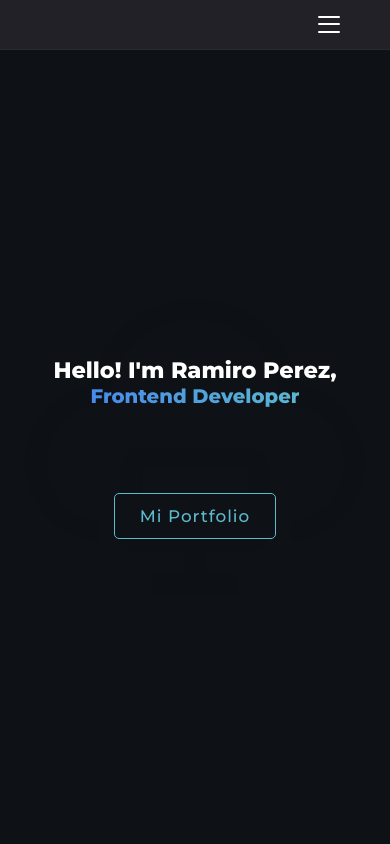
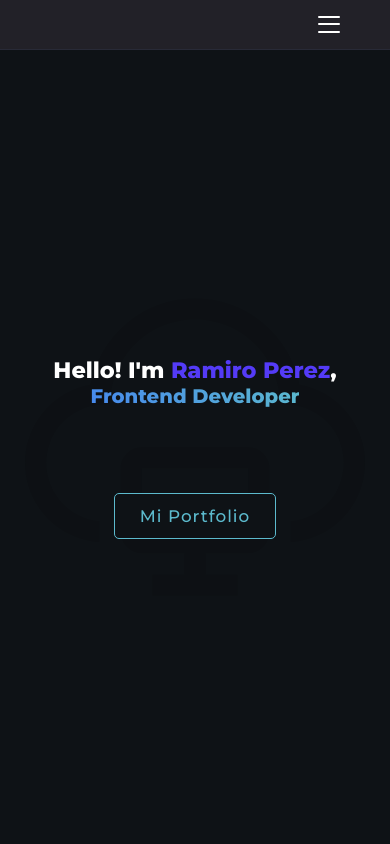
Before and after one commit to RamiroPerez07/portfolio-ramiro-perez, a plain HTML site: page index.html in a window 390 px wide. Shown: the top 844 px of the page. Drawn offline with Linux system fonts and the light colour scheme.

Commit message:
changed title color

```diff
--- a/index.html
+++ b/index.html
@@ -32,7 +32,7 @@
     <main id="main">
         <section id="hero" class="web-section">
             <div id="greeting-container">
-                <h1 id="main-title">Hello! I'm Ramiro Perez,</h1>
+                <h1 class="main-title">Hello! I'm <span class="main-title" id="developer-name">Ramiro Perez</span>,</h1>
                 <h2 id="profession" class="gradient-text">Frontend Developer</h2>
             </div>
             <button class="btn-style1" id="portfolio-btn">Mi Portfolio</button>
--- a/styles.css
+++ b/styles.css
@@ -27,6 +27,7 @@
     --color1: #4688EE;
     --color2: #5CBACD;
     --color3: #EFA82F;
+    --color4: #543BF7;
 
     /*Font size*/
     --fs-xsmall0: 0.6rem;
@@ -238,11 +239,15 @@ a{
     justify-items: center;
 }
 
-#main-title{
+.main-title{
     font-size: var(--fs-xlarge0);
     font-weight: var(--fw-bold);
     color: var(--colorWhite);
     text-align: center;
+}
+
+#developer-name{
+    color: var(--color4);
 }
 
 #profession{
@@ -495,7 +500,7 @@ a{
         font-size: 14px;
     }
 
-    #main-title{
+    .main-title{
         font-size: var(--fs-large0);
     }
 
@@ -595,7 +600,7 @@ a{
 
 @media (max-width: 530px){
 
-    #main-title{
+    .main-title{
         font-size: var(--fs-medium2);
     }
 
@@ -633,7 +638,7 @@ a{
         padding: 0 25px 71px 25px;
     }
 
-    #main-title{
+    .main-title{
         font-size: var(--fs-medium15);
     }
 
```
